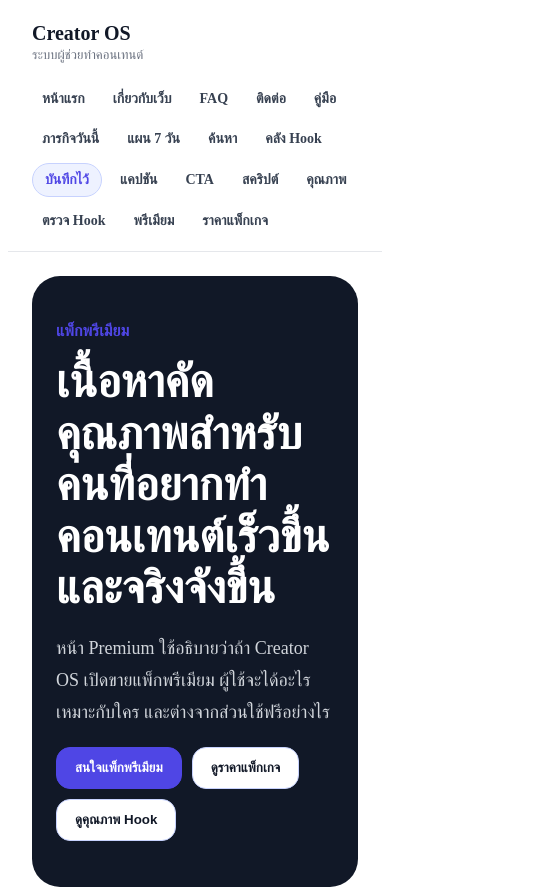
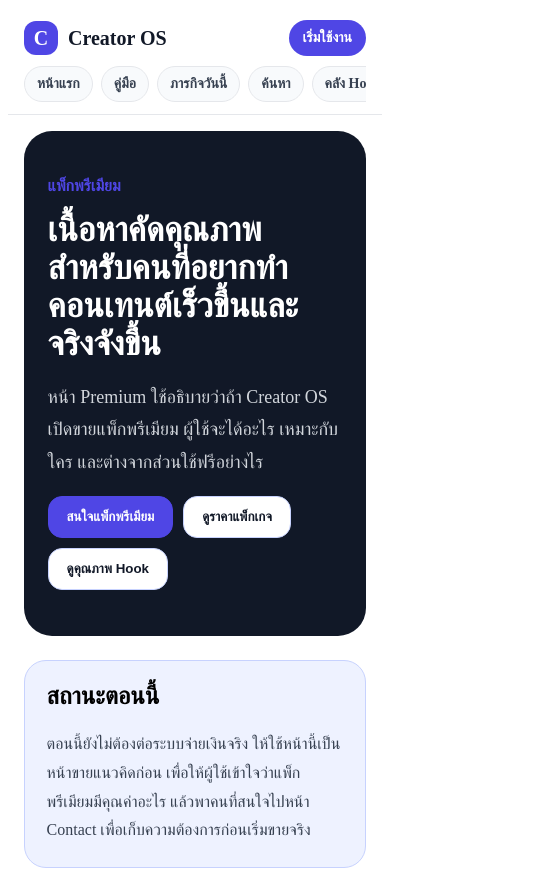
Before and after one commit to teeneewns-web/creator-os, a Next.js app: page /premium in a window 390 px wide. Shown: the top 889 px of the page, 538 px wide, since content can reach past the window. Built offline with nearby package versions, Linux system fonts and the light colour scheme.

Commit message:
Improve mobile layout for contact and footer

```diff
--- a/src/app/premium/page.tsx
+++ b/src/app/premium/page.tsx
@@ -244,7 +244,8 @@
 const mainStyle: CSSProperties = {
   maxWidth: "1200px",
   margin: "0 auto",
-  padding: "24px",
+  padding: "clamp(14px, 4vw, 24px)",
+  overflowX: "hidden",
 };
 
 const heroStyle: CSSProperties = {
@@ -261,7 +262,7 @@
 };
 
 const titleStyle: CSSProperties = {
-  fontSize: "46px",
+  fontSize: "clamp(34px, 8vw, 48px)",
   lineHeight: "1.12",
   margin: "12px 0",
   maxWidth: "980px",
--- a/src/components/layout/SiteFooter.tsx
+++ b/src/components/layout/SiteFooter.tsx
@@ -89,6 +89,7 @@
   marginTop: "48px",
   background: "#111827",
   color: "white",
+  overflowX: "hidden",
 };
 
 const innerStyle: CSSProperties = {
@@ -96,7 +97,7 @@
   margin: "0 auto",
   padding: "34px 24px",
   display: "grid",
-  gridTemplateColumns: "minmax(260px,360px) minmax(0,1fr)",
+  gridTemplateColumns: "repeat(auto-fit, minmax(min(100%, 300px), 1fr))",
   gap: "34px",
 };
 
@@ -138,7 +139,7 @@
 
 const linkGridStyle: CSSProperties = {
   display: "grid",
-  gridTemplateColumns: "repeat(auto-fit,minmax(180px,1fr))",
+  gridTemplateColumns: "repeat(auto-fit, minmax(min(100%, 180px), 1fr))",
   gap: "24px",
 };
 
--- a/src/components/layout/SiteHeader.tsx
+++ b/src/components/layout/SiteHeader.tsx
@@ -1,42 +1,34 @@
 import type { CSSProperties } from "react";
 import Link from "next/link";
 
-const navItems = [
+const mainNavItems = [
   { href: "/", label: "หน้าแรก" },
-  { href: "/about", label: "เกี่ยวกับเว็บ" },
-  { href: "/faq", label: "FAQ" },
-  { href: "/contact", label: "ติดต่อ" },
   { href: "/guide", label: "คู่มือ" },
   { href: "/dashboard", label: "ภารกิจวันนี้" },
-  { href: "/dashboard/weekly", label: "แผน 7 วัน" },
   { href: "/search", label: "ค้นหา" },
   { href: "/hooks", label: "คลัง Hook" },
-  { href: "/favorites", label: "บันทึกไว้" },
-  { href: "/captions", label: "แคปชัน" },
-  { href: "/cta", label: "CTA" },
-  { href: "/scripts", label: "สคริปต์" },
-  { href: "/quality", label: "คุณภาพ" },
-  { href: "/quality/hooks", label: "ตรวจ Hook" },
-  { href: "/premium", label: "พรีเมียม" },
-  { href: "/pricing", label: "ราคาแพ็กเกจ" },
+  { href: "/pricing", label: "ราคา" },
+  { href: "/contact", label: "ติดต่อ" },
 ];
 
 export default function SiteHeader() {
   return (
     <header style={headerStyle}>
       <div style={innerStyle}>
-        <Link href="/" style={brandStyle}>
-          <span style={logoStyle}>Creator OS</span>
-          <span style={taglineStyle}>ระบบผู้ช่วยทำคอนเทนต์</span>
-        </Link>
+        <div style={topRowStyle}>
+          <Link href="/" style={brandStyle}>
+            <span style={brandMarkStyle}>C</span>
+            <span>Creator OS</span>
+          </Link>
+
+          <Link href="/dashboard" style={ctaLinkStyle}>
+            เริ่มใช้งาน
+          </Link>
+        </div>
 
         <nav style={navStyle}>
-          {navItems.map((item) => (
-            <Link
-              key={item.href}
-              href={item.href}
-              style={item.href === "/favorites" ? favoriteLinkStyle : linkStyle}
-            >
+          {mainNavItems.map((item) => (
+            <Link key={item.href} href={item.href} style={navLinkStyle}>
               {item.label}
             </Link>
           ))}
@@ -50,62 +42,80 @@
   position: "sticky",
   top: 0,
   zIndex: 50,
-  background: "rgba(255,255,255,0.95)",
+  background: "rgba(255,255,255,0.97)",
   borderBottom: "1px solid #e5e7eb",
-  backdropFilter: "blur(10px)",
+  backdropFilter: "blur(12px)",
+  overflow: "hidden",
 };
 
 const innerStyle: CSSProperties = {
   maxWidth: "1200px",
   margin: "0 auto",
-  padding: "14px 24px",
+  padding: "12px 16px 10px",
+};
+
+const topRowStyle: CSSProperties = {
   display: "flex",
+  alignItems: "center",
   justifyContent: "space-between",
-  alignItems: "center",
-  gap: "20px",
-  flexWrap: "wrap",
+  gap: "12px",
 };
 
 const brandStyle: CSSProperties = {
-  display: "grid",
-  gap: "2px",
+  display: "inline-flex",
+  alignItems: "center",
+  gap: "10px",
   color: "#111827",
   textDecoration: "none",
+  fontSize: "20px",
+  fontWeight: "bold",
+  whiteSpace: "nowrap",
 };
 
-const logoStyle: CSSProperties = {
-  fontSize: "20px",
+const brandMarkStyle: CSSProperties = {
+  width: "34px",
+  height: "34px",
+  borderRadius: "12px",
+  background: "#4f46e5",
+  color: "white",
+  display: "inline-flex",
+  alignItems: "center",
+  justifyContent: "center",
   fontWeight: "bold",
+  flex: "0 0 auto",
 };
 
-const taglineStyle: CSSProperties = {
-  fontSize: "13px",
-  color: "#6b7280",
+const ctaLinkStyle: CSSProperties = {
+  color: "white",
+  background: "#4f46e5",
+  textDecoration: "none",
+  fontSize: "14px",
+  fontWeight: "bold",
+  padding: "10px 14px",
+  borderRadius: "999px",
+  whiteSpace: "nowrap",
+  flex: "0 0 auto",
 };
 
 const navStyle: CSSProperties = {
   display: "flex",
+  alignItems: "center",
   gap: "8px",
-  flexWrap: "wrap",
-  alignItems: "center",
+  overflowX: "auto",
+  overflowY: "hidden",
+  whiteSpace: "nowrap",
+  paddingTop: "10px",
+  paddingBottom: "2px",
 };
 
-const linkStyle: CSSProperties = {
-  padding: "8px 10px",
-  borderRadius: "999px",
+const navLinkStyle: CSSProperties = {
   color: "#374151",
+  background: "#f8fafc",
+  border: "1px solid #e5e7eb",
   textDecoration: "none",
   fontSize: "14px",
-  fontWeight: 600,
+  fontWeight: "bold",
+  padding: "9px 12px",
+  borderRadius: "999px",
+  flex: "0 0 auto",
 };
-
-const favoriteLinkStyle: CSSProperties = {
-  padding: "8px 12px",
-  borderRadius: "999px",
-  color: "#4f46e5",
-  background: "#eef2ff",
-  border: "1px solid #c7d2fe",
-  textDecoration: "none",
-  fontSize: "14px",
-  fontWeight: 700,
-};
```
Also changed, not shown: src/app/contact/page.tsx (+8 -5 lines), src/app/page.tsx (+6 -6 lines).
